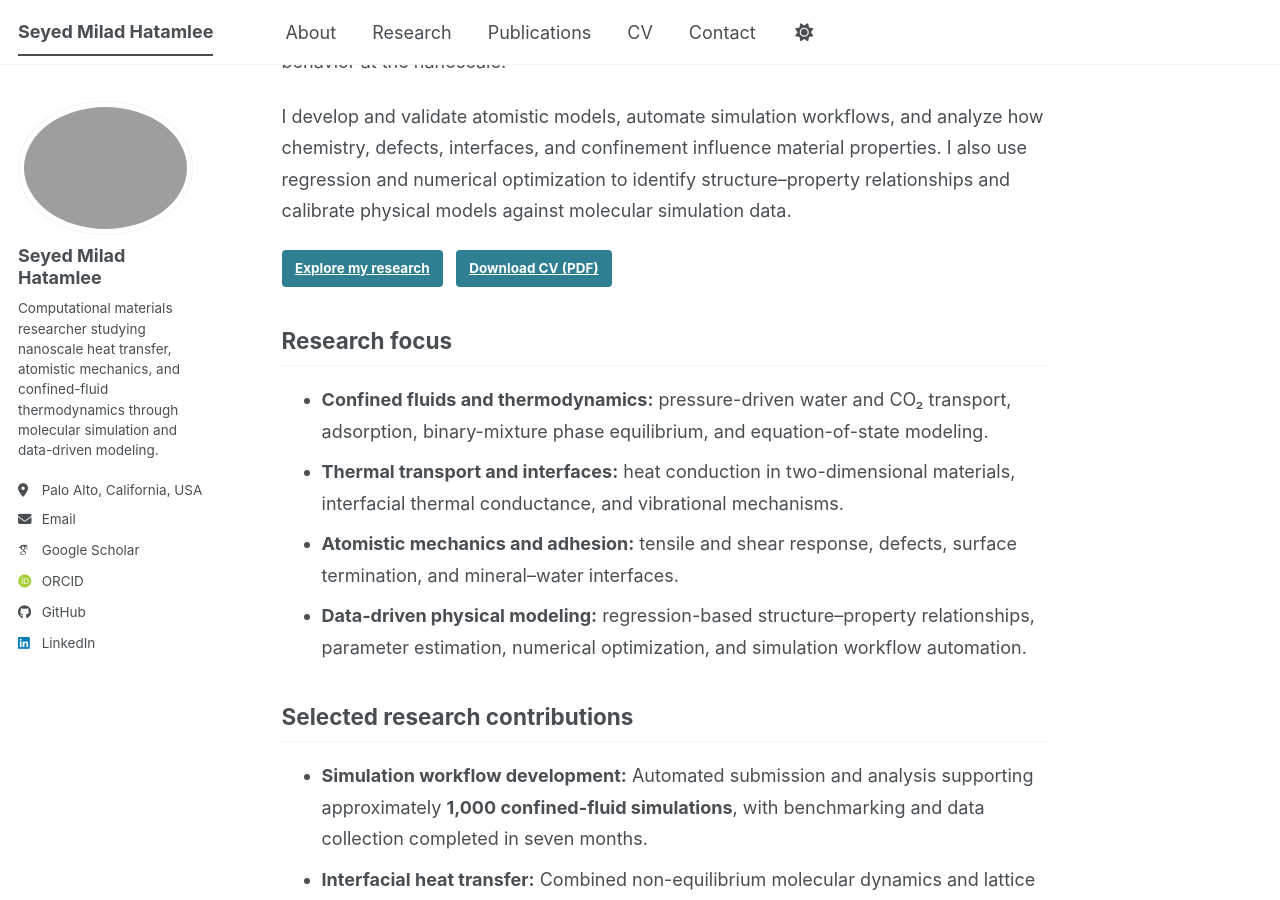
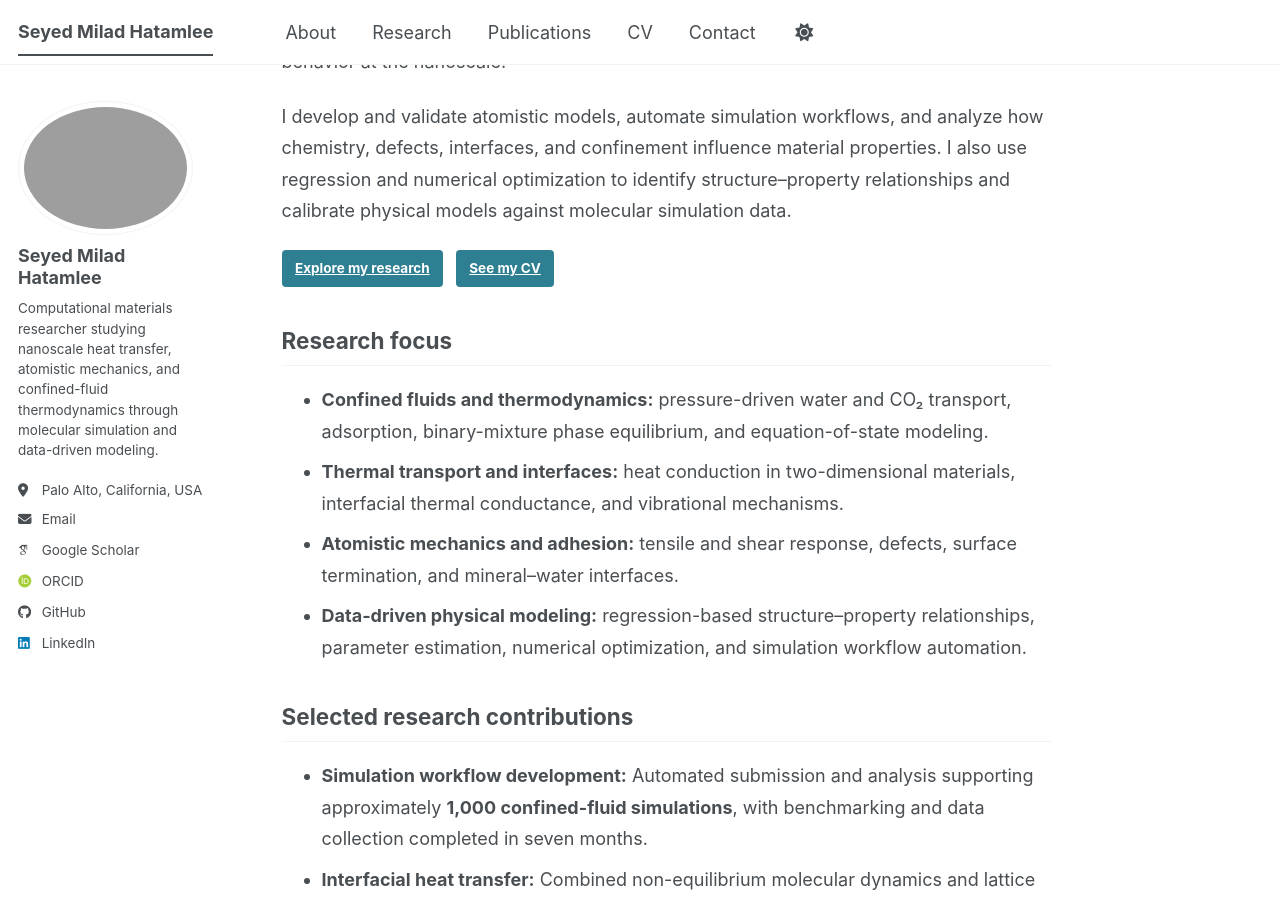
Before and after one commit to miladhtml/miladhatamlee.github.io, a Jekyll site: the page built from _pages/about.md, in a window 1280 px wide and 900 px high, scrolled down 333 px. Built offline with Jekyll 4.4.1, drawn with Linux system fonts in a browser that asks for light colours; some web fonts are replaced; a script bundle is joined from its source files by our own code; library files that are not in the unit come from our copies.

Commit message:
Link About-page CV button to the embedded CV page

```diff
--- a/_pages/about.md
+++ b/_pages/about.md
@@ -15,7 +15,7 @@ I am Seyed Milad Hatamlee, a computational materials researcher and mechanical e
 
 I develop and validate atomistic models, automate simulation workflows, and analyze how chemistry, defects, interfaces, and confinement influence material properties. I also use regression and numerical optimization to identify structure–property relationships and calibrate physical models against molecular simulation data.
 
-<p class="profile-actions"><a class="btn btn--primary" href="{{ '/research/' | relative_url }}">Explore my research</a> <a class="btn" href="{{ '/files/Hatamlee_CV_up.pdf' | relative_url }}">Download CV (PDF)</a></p>
+<p class="profile-actions"><a class="btn btn--primary" href="{{ '/research/' | relative_url }}">Explore my research</a> <a class="btn" href="{{ '/cv/' | relative_url }}">See my CV</a></p>
 
 ## Research focus
 
```
